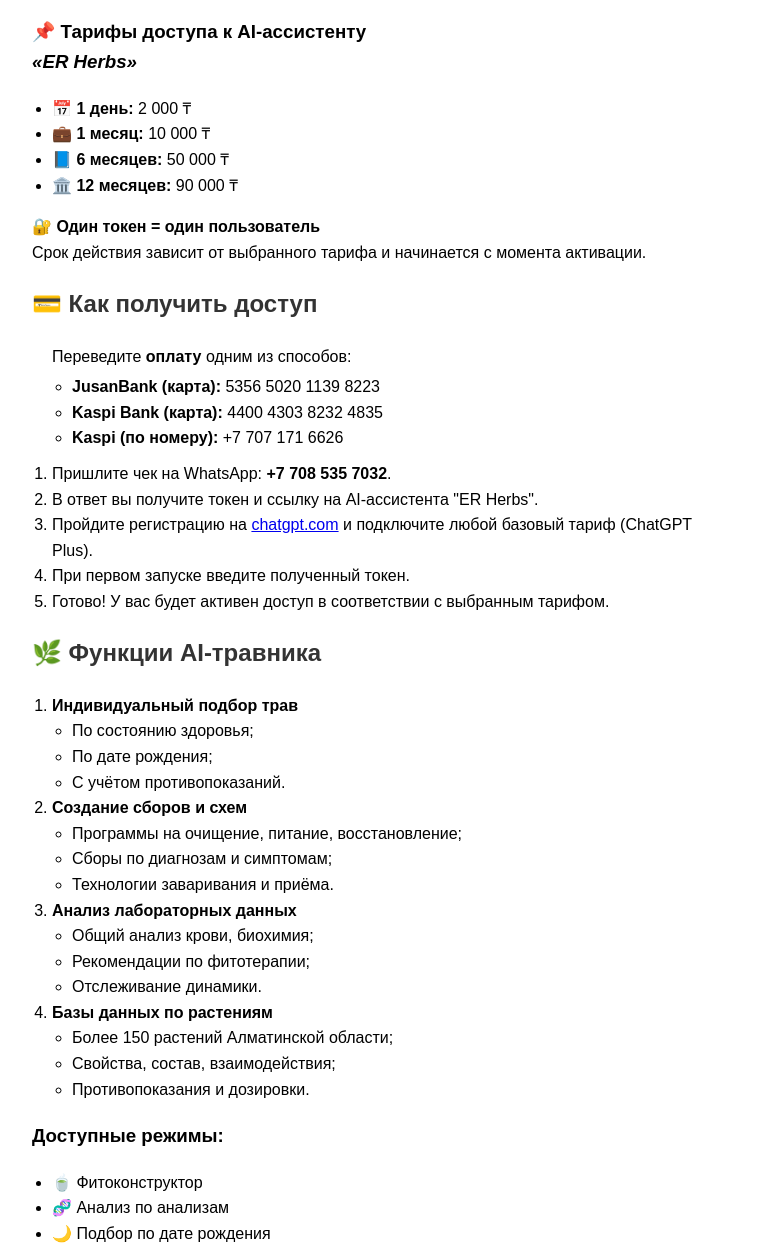
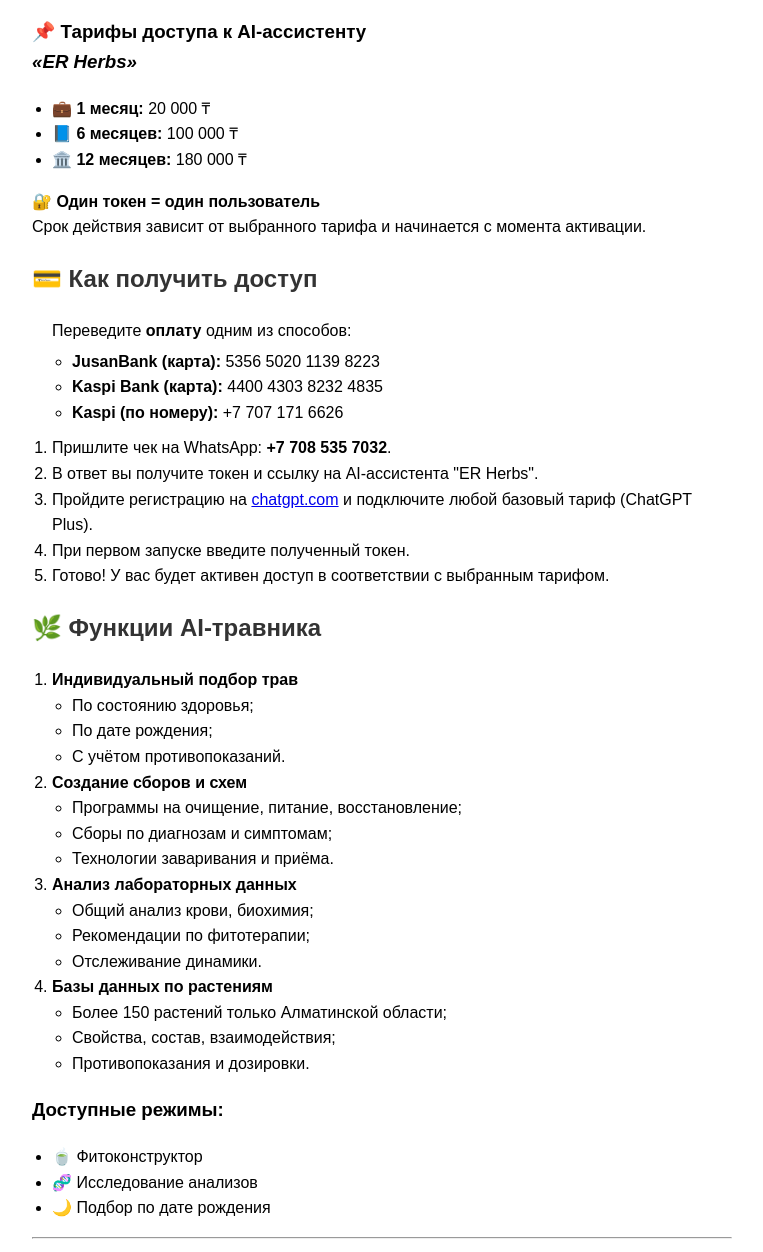
Before and after one commit to Absolutkz/erherbs, a plain HTML site: page index.html in a window 1280 px wide. Shown: the part 168-1420 px from the top of the page, without its empty margins (208-971 px from the left). Drawn offline with Linux system fonts and the light colour scheme.

Commit message:
Update index.html

```diff
--- a/index.html
+++ b/index.html
@@ -38,10 +38,9 @@
   <h3>📌 Тарифы доступа к AI-ассистенту<br><em>«ER Herbs»</em></h3>
 
   <ul>
-    <li>📅 <strong>1 день:</strong> 2 000 ₸</li>
-    <li><strong>💼 1 месяц:</strong> 10 000 ₸</li>
-    <li><strong>📘 6 месяцев:</strong> 50 000 ₸</li>
-    <li><strong>🏛️ 12 месяцев:</strong> 90 000 ₸</li>
+    <li><strong>💼 1 месяц:</strong> 20 000 ₸</li>
+    <li><strong>📘 6 месяцев:</strong> 100 000 ₸</li>
+    <li><strong>🏛️ 12 месяцев:</strong> 180 000 ₸</li>
   </ul>
 
   <p><strong>🔐 Один токен = один пользователь</strong><br />
@@ -87,7 +86,7 @@
     </li>
     <li><strong>Базы данных по растениям</strong>
       <ul>
-        <li>Более 150 растений Алматинской области;</li>
+        <li>Более 150 растений только Алматинской области;</li>
         <li>Свойства, состав, взаимодействия;</li>
         <li>Противопоказания и дозировки.</li>
       </ul>
@@ -97,7 +96,7 @@
   <h3>Доступные режимы:</h3>
   <ul>
     <li>🍵 Фитоконструктор</li>
-    <li>🧬 Анализ по анализам</li>
+    <li>🧬 Исследование анализов</li>
     <li>🌙 Подбор по дате рождения</li>
   </ul>
 
```
